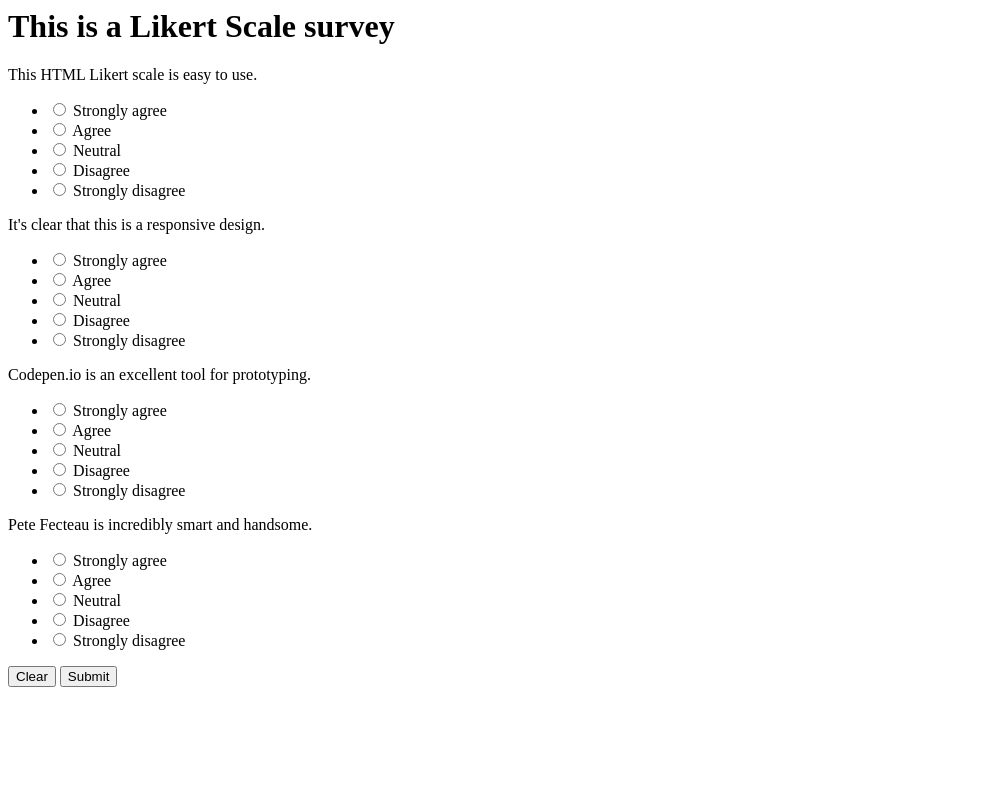
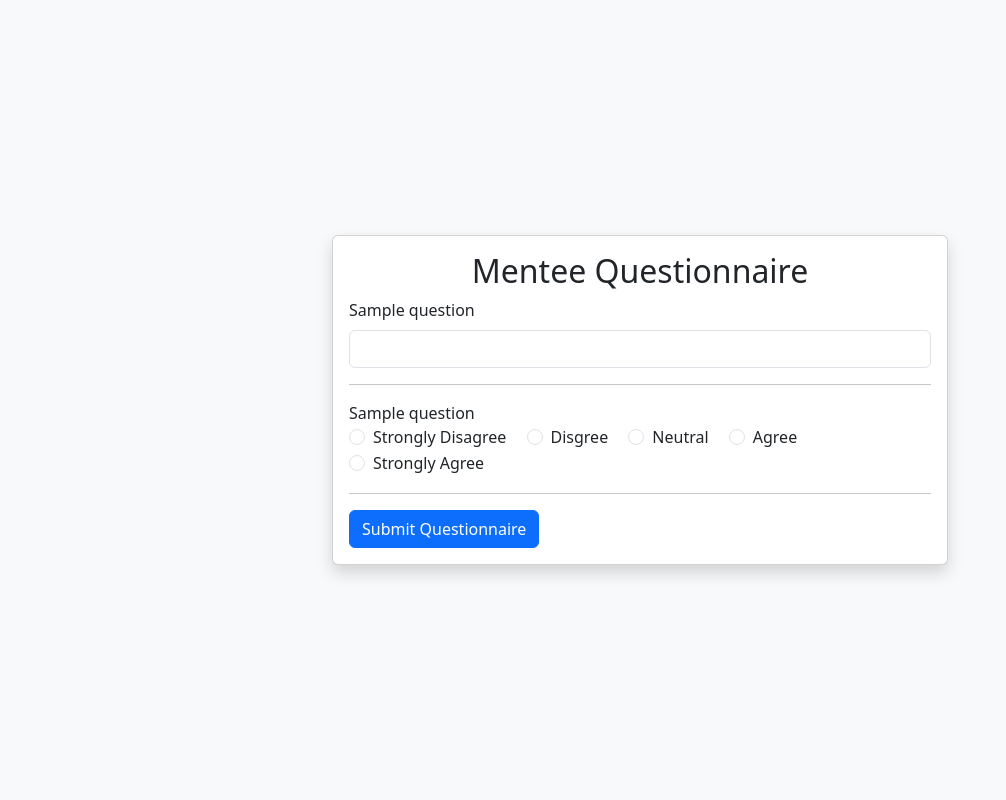
Before and after one commit to DamienCahill/mentor-mentee-matching-system, a Flask app: template templates/questionnaire.html in a window 1280 px wide. Shown: the whole page, without its empty margins (0-1006 px from the left). Run offline with Flask 2, Linux system fonts and the light colour scheme; the template is opened without the code that fills it: most values are stand-ins (such as "Sample title", 1, 10 or a date in 2020).

Commit message:
working survey submission

```diff
--- a/app.py
+++ b/app.py
@@ -2,7 +2,7 @@ from flask import Flask, request, render_template, session, redirect
 from auth.auth import login_required
 app = Flask(__name__)
 
-import controllers.questionnaire
+import controllers.questionnaire_controller
 import controllers.auth_controller
 import controllers.mentor_controller
 @app.route("/")  # Same as @app.get('/') in flask 2
@@ -16,7 +16,7 @@ def force_login():
     return redirect("/")
 
 
-# This is required for to use sessions.
+# This is required to use sessions.
 app.secret_key = "lkjlhjjkhkhilhuih78hyioy89yt9o8t87tr"
 
 if __name__ == "__main__":
--- a/templates/questionnaire.html
+++ b/templates/questionnaire.html
@@ -1,101 +1,52 @@
-<div class="wrap">
-  <h1 class="likert-header">This is a Likert Scale survey</h1>
-  <form action="">
-    <label class="statement">This HTML Likert scale is easy to use.</label>
-    <ul class='likert'>
-      <li>
-        <input type="radio" name="likert" value="strong_agree">
-        <label>Strongly agree</label>
-      </li>
-      <li>
-        <input type="radio" name="likert" value="strong_agree">
-        <label>Agree</label>
-      </li>
-      <li>
-        <input type="radio" name="likert" value="strong_agree">
-        <label>Neutral</label>
-      </li>
-      <li>
-        <input type="radio" name="likert" value="disagree">
-        <label>Disagree</label>
-      </li>
-      <li>
-        <input type="radio" name="likert" value="strong_agree">
-        <label>Strongly disagree</label>
-      </li>
-    </ul>
-    <label class="statement">It's clear that this is a responsive design.</label>
-    <ul class='likert'>
-      <li>
-        <input type="radio" name="likert" value="strong_agree">
-        <label>Strongly agree</label>
-      </li>
-      <li>
-        <input type="radio" name="likert" value="strong_agree">
-        <label>Agree</label>
-      </li>
-      <li>
-        <input type="radio" name="likert" value="strong_agree">
-        <label>Neutral</label>
-      </li>
-      <li>
-        <input type="radio" name="likert" value="disagree">
-        <label>Disagree</label>
-      </li>
-      <li>
-        <input type="radio" name="likert" value="strong_agree">
-        <label>Strongly disagree</label>
-      </li>
-    </ul>
-    <label class="statement">Codepen.io is an excellent tool for prototyping.</label>
-    <ul class='likert'>
-      <li>
-        <input type="radio" name="likert" value="strong_agree">
-        <label>Strongly agree</label>
-      </li>
-      <li>
-        <input type="radio" name="likert" value="strong_agree">
-        <label>Agree</label>
-      </li>
-      <li>
-        <input type="radio" name="likert" value="strong_agree">
-        <label>Neutral</label>
-      </li>
-      <li>
-        <input type="radio" name="likert" value="disagree">
-        <label>Disagree</label>
-      </li>
-      <li>
-        <input type="radio" name="likert" value="strong_agree">
-        <label>Strongly disagree</label>
-      </li>
-    </ul>
-    <label class="statement">Pete Fecteau is incredibly smart and handsome.</label>
-    <ul class='likert'>
-      <li>
-        <input type="radio" name="likert" value="strong_agree">
-        <label>Strongly agree</label>
-      </li>
-      <li>
-        <input type="radio" name="likert" value="strong_agree">
-        <label>Agree</label>
-      </li>
-      <li>
-        <input type="radio" name="likert" value="strong_agree">
-        <label>Neutral</label>
-      </li>
-      <li>
-        <input type="radio" name="likert" value="disagree">
-        <label>Disagree</label>
-      </li>
-      <li>
-        <input type="radio" name="likert" value="strong_agree">
-        <label>Strongly disagree</label>
-      </li>
-    </ul>
-    <div class="buttons">
-      <button class="clear">Clear</button>
-      <button class="submit">Submit</button>
+{% extends "base.html" %}
+{% block body %}
+
+  <div class="container-fluid bg-light">
+    <div class="row justify-content-center align-items-center" style="height: 100vh;">
+      <div class="col-sm-8 col-md-6">
+        <div class="card shadow">
+          <div class="card-body">
+            <h2 class="text-center">Mentee Questionnaire</h2>
+            {% if error %}
+            <div class="alert alert-danger">{{ error }}</div>
+            {% endif %}
+            <form action="/submit-questionnaire" method="post">
+              {% for question in open_text_questions %}
+                <div class="mb-3">
+                  <label for="email" class="form-label">{{question.1}}</label>
+                  <input type="{{question.3}}" class="form-control" id="{{question.0}}" name="open_text_answer_{{question.0}}" required>
+                </div>
+                <hr>
+              {% endfor %}
+              {% for question in likert_scale_questions %}
+                <label>{{question.1}}</label><br>
+                <div class="form-check form-check-inline">
+                  <input class="form-check-input" type="radio" name="likert_scale_answer_{{question.0}}" id="radio{{question.0}}" value="1" required>
+                  <label class="form-check-label" for="radio{{question.0}}">Strongly Disagree</label>
+                </div>
+                <div class="form-check form-check-inline">
+                  <input class="form-check-input" type="radio" name="likert_scale_answer_{{question.0}}" id="radio{{question.0}}" value="2">
+                  <label class="form-check-labesl" for="radio{{question.0}}">Disgree</label>
+                </div>
+                <div class="form-check form-check-inline">
+                  <input class="form-check-input" type="radio" name="likert_scale_answer_{{question.0}}" id="radio{{question.0}}" value="3">
+                  <label class="form-check-label" for="radio{{question.0}}">Neutral</label>
+                </div>
+                <div class="form-check form-check-inline">
+                  <input class="form-check-input" type="radio" name="likert_scale_answer_{{question.0}}" id="radio{{question.0}}" value="4">
+                  <label class="form-check-label" for="radio{{question.0}}">Agree</label>
+                </div>
+                <div class="form-check form-check-inline">
+                  <input class="form-check-input" type="radio" name="likert_scale_answer_{{question.0}}" id="radio{{question.0}}" value="5">
+                  <label class="form-check-label" for="radio{{question.0}}">Strongly Agree</label>
+                </div>
+                <br><hr>
+              {% endfor %}
+              <button type="submit" class="btn btn-primary">Submit Questionnaire</button>
+            </form>
+          </div>
+        </div>
+      </div>
     </div>
-  </form>
-</div>
+  </div>
+  {% endblock %}
--- /dev/null
+++ b/templates/test.html
@@ -0,0 +1 @@
+workee
```
Also changed, not shown: controllers/questionnaire.py (deleted, +0 -16 lines), controllers/questionnaire_controller.py (added, +32 -0 lines), models/questionnaire_model.py (added, +35 -0 lines).
